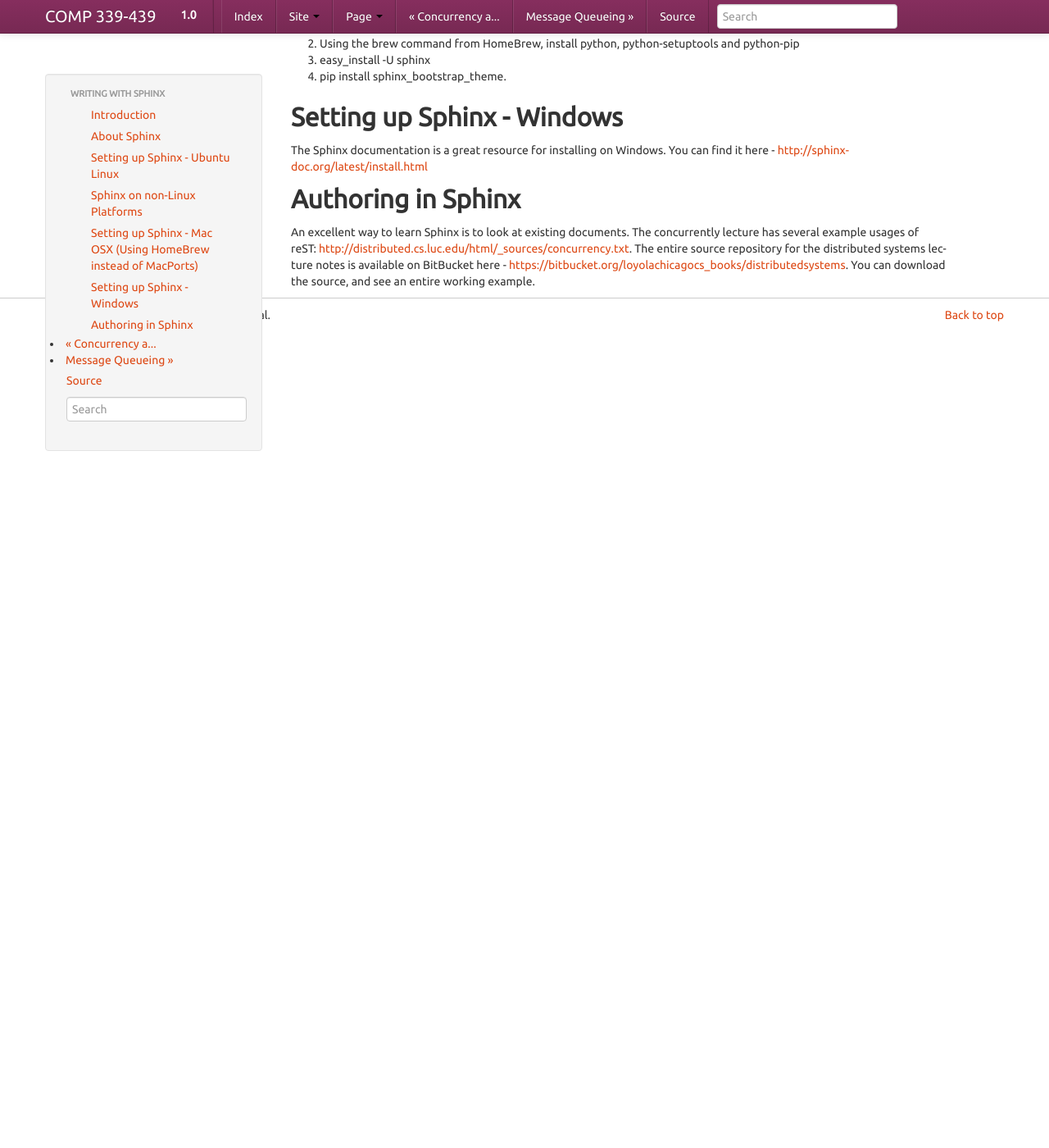
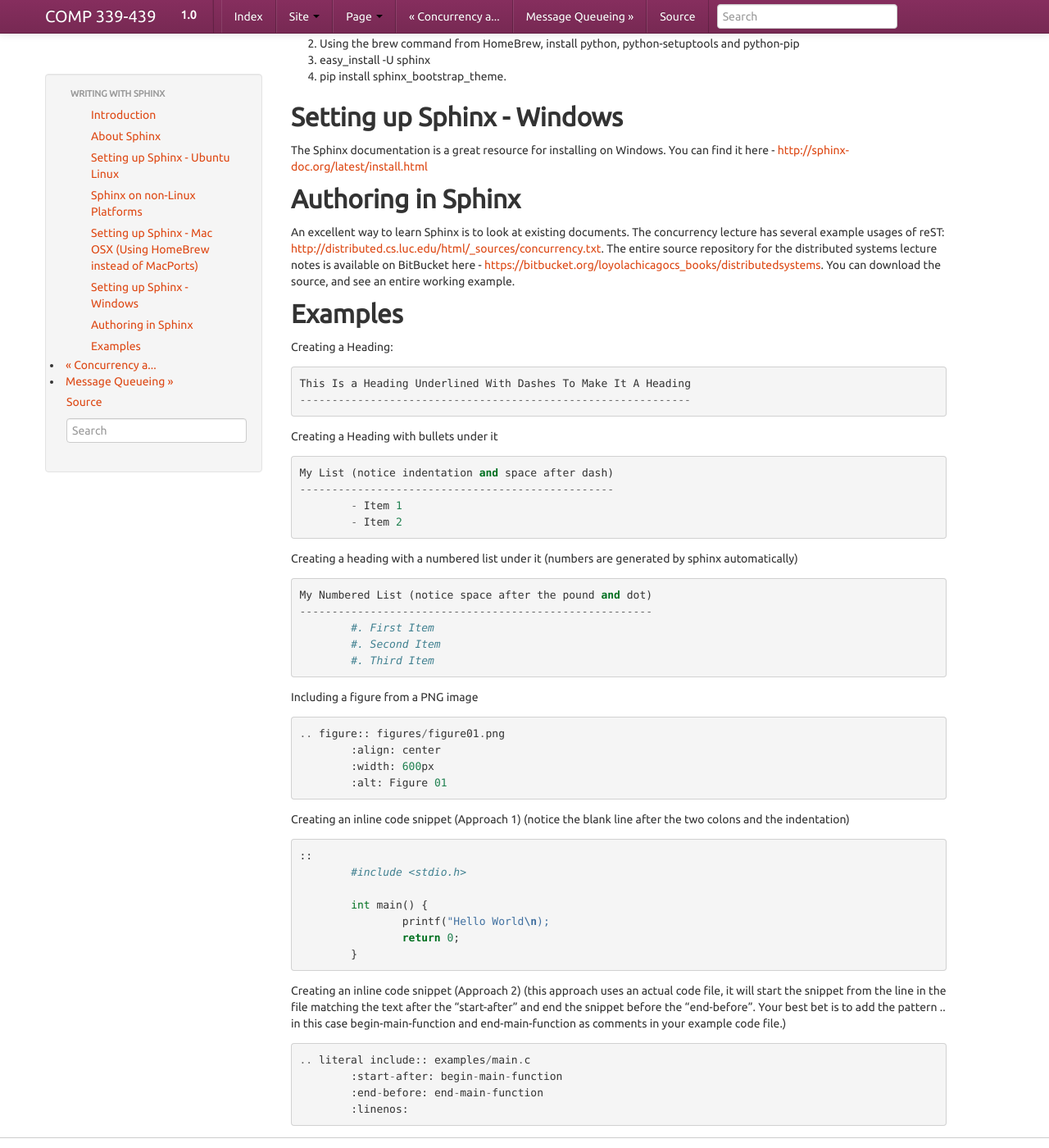
Before and after one commit to LoyolaChicagoBooks/distributedsystems, a Sphinx documentation site: the page built from source/sphinx.rst, in a window 1280 px wide and 1400 px high, scrolled down 1151 px. Shown: the whole window at 82% size. Built offline with Sphinx 7.4.7, drawn with Linux system fonts in a browser that asks for light colours; before the commit the page ends 1575 px from its top, so only the background shows below that.

Commit message:
added examples

```diff
--- a/source/sphinx.rst
+++ b/source/sphinx.rst
@@ -53,4 +53,71 @@ The Sphinx documentation is a great resource for installing on Windows. You can
 Authoring in Sphinx
 -------------------
 
-An excellent way to learn Sphinx is to look at existing documents. The concurrently lecture has several example usages of reST: http://distributed.cs.luc.edu/html/_sources/concurrency.txt. The entire source repository for the distributed systems lecture notes is available on BitBucket here - https://bitbucket.org/loyolachicagocs_books/distributedsystems. You can download the source, and see an entire working example.
+An excellent way to learn Sphinx is to look at existing documents. The concurrency lecture has several example usages of reST: http://distributed.cs.luc.edu/html/_sources/concurrency.txt. The entire source repository for the distributed systems lecture notes is available on BitBucket here - https://bitbucket.org/loyolachicagocs_books/distributedsystems. You can download the source, and see an entire working example.
+
+
+Examples
+--------
+
+
+Creating a Heading:
+
+::
+
+	This Is a Heading Underlined With Dashes To Make It A Heading
+	-------------------------------------------------------------
+
+
+
+Creating a Heading with bullets under it
+
+::
+
+	My List (notice indentation and space after dash)
+	-------------------------------------------------
+		- Item 1
+		- Item 2
+
+
+Creating a heading with a numbered list under it (numbers are generated by sphinx automatically)
+
+::
+
+	My Numbered List (notice space after the pound and dot)
+	-------------------------------------------------------
+		#. First Item
+		#. Second Item
+		#. Third Item
+
+
+Including a figure from a PNG image
+
+::
+
+	.. figure:: figures/figure01.png
+		:align: center
+		:width: 600px
+		:alt: Figure 01
+
+
+Creating an inline code snippet (Approach 1) (notice the blank line after the two colons and the indentation)
+
+::
+
+	::
+		#include <stdio.h>
+
+		int main() {
+			printf("Hello World\n);
+			return 0;
+		}
+
+
+Creating an inline code snippet (Approach 2) (this approach uses an actual code file, it will start the snippet from the line in the file matching the text after the "start-after" and end the snippet before the "end-before". Your best bet is to add the pattern .. in this case begin-main-function and end-main-function as comments in your example code file.)
+
+::
+
+	.. literal include:: examples/main.c
+		:start-after: begin-main-function
+		:end-before: end-main-function
+		:linenos:
```
